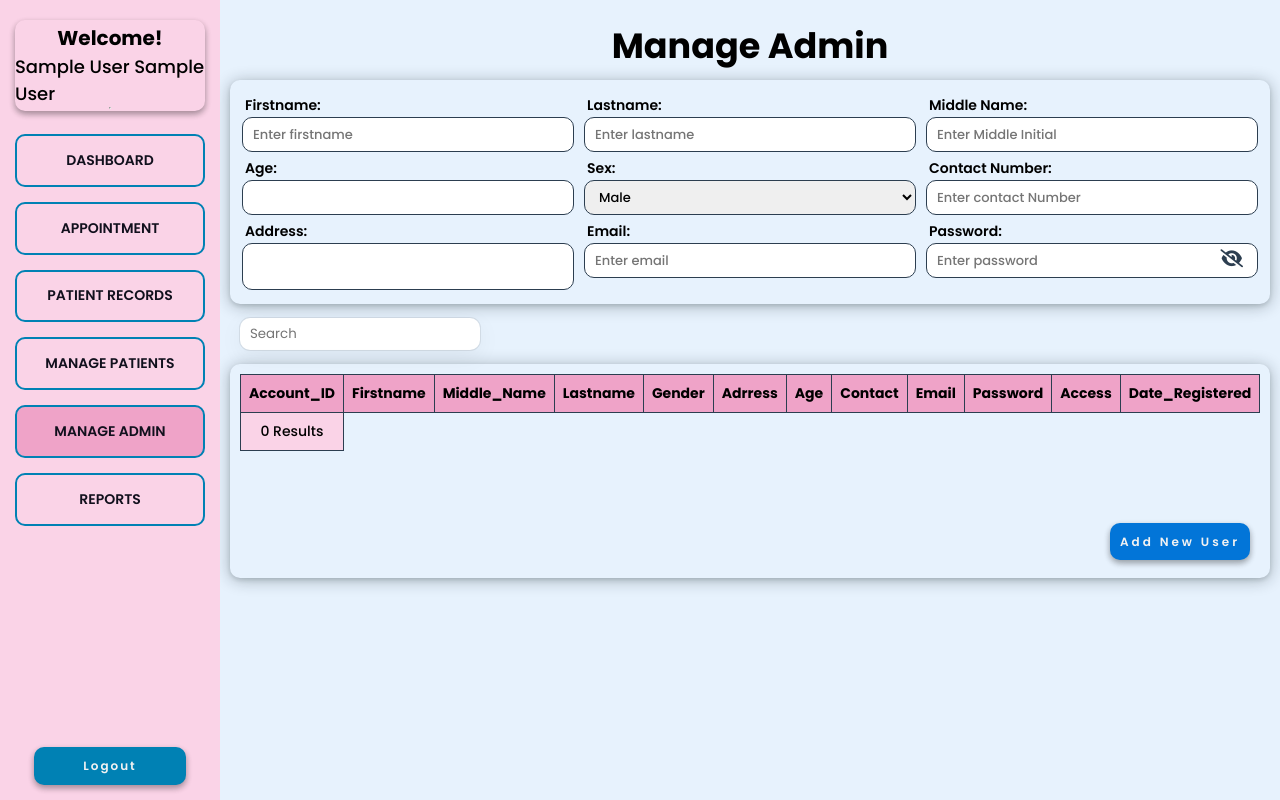
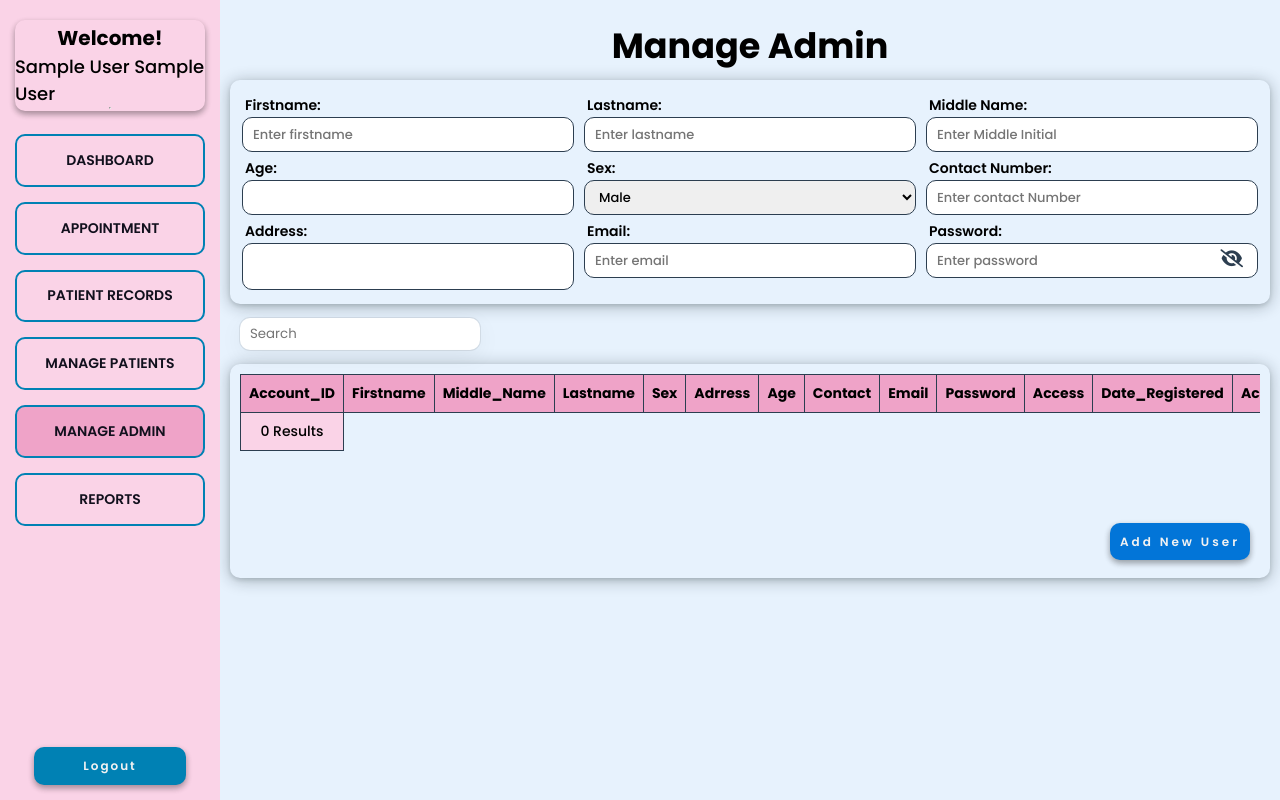
Before and after one commit to cedricrivera/cedricriveraa.github.io, a PHP site: page /ABTC-FINAL/Admin/manage-admin.php in a window 1280 px wide. Run offline with PHP 8.4, Linux system fonts and the light colour scheme; the visitor is signed in with stand-in values (Sample User, id 1); data that the repository does not hold is empty; some libraries are stand-ins or nearby versions.

Commit message:
Update manage-admin.php

```diff
--- a/Admin/manage-admin.php
+++ b/Admin/manage-admin.php
@@ -120,7 +120,7 @@
                                     <th>Firstname</th>
                                     <th>Middle_Name</th>
                                     <th>Lastname</th>
-                                    <th>Gender</th>
+                                    <th>Sex</th>
                                     <th>Adrress</th>
                                     <th>Age</th>
                                     <th>Contact</th>
```
